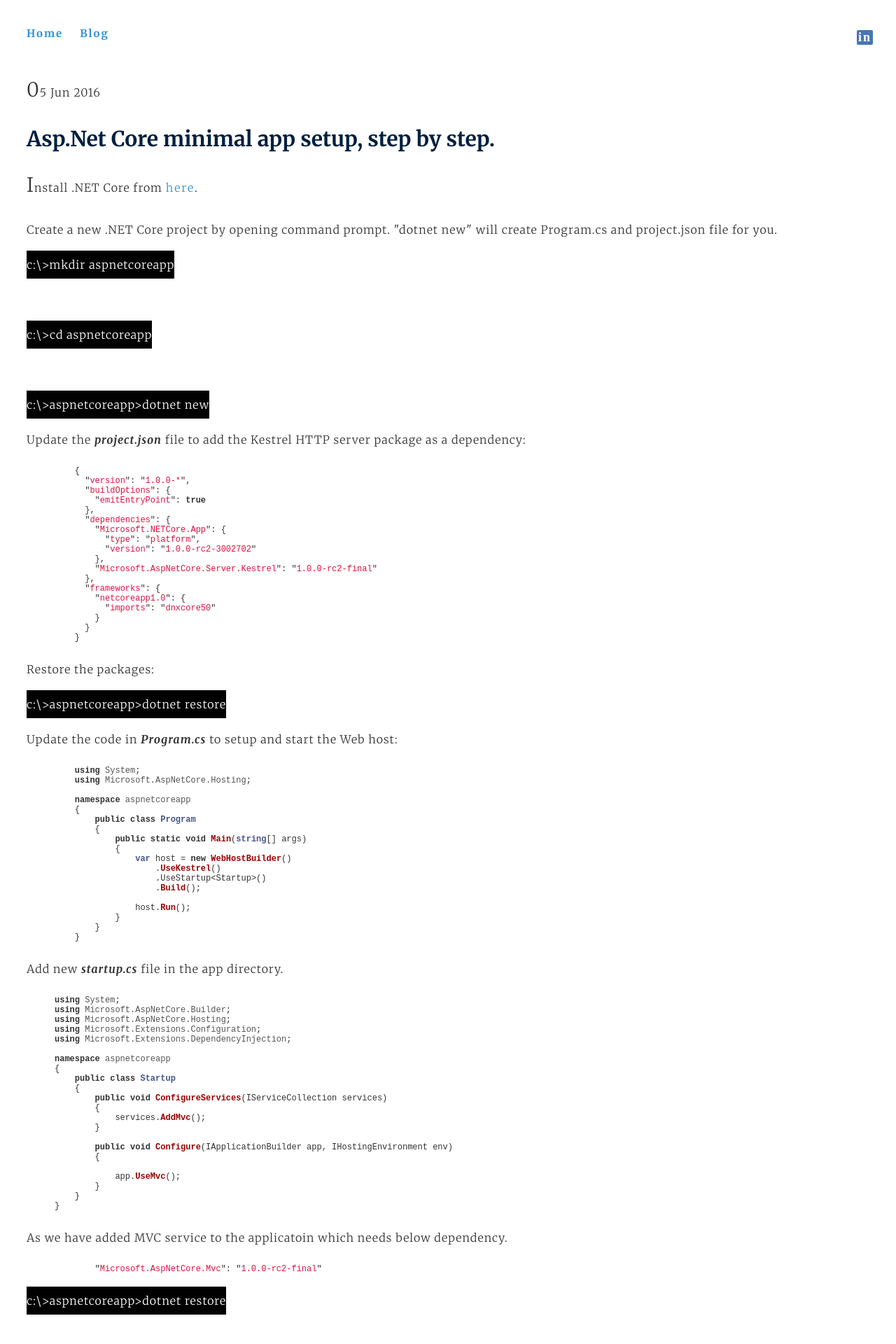
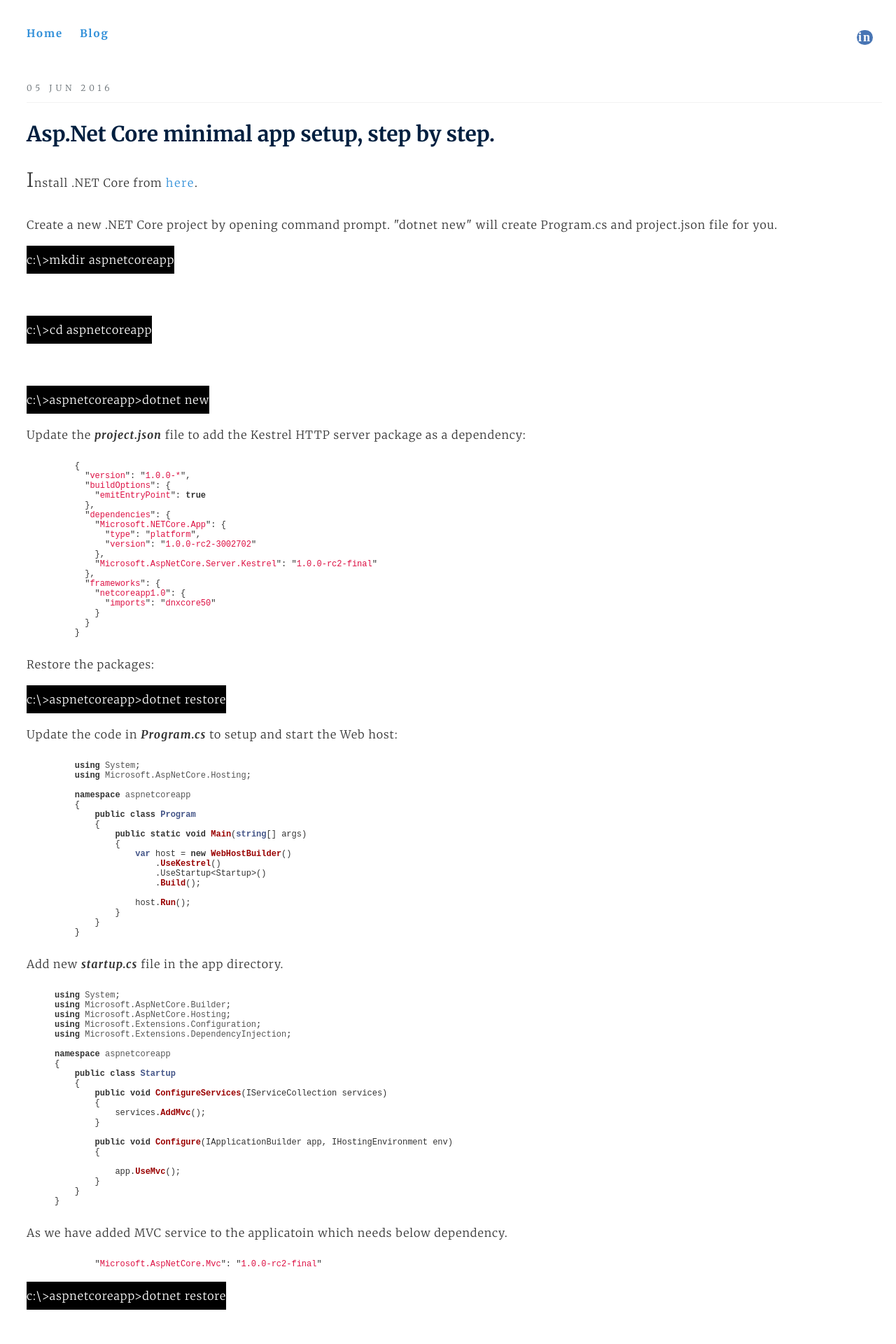
Before and after one commit to srirangamv/srirangamv.github.io, a Jekyll site: the page built from _posts/2016-06-05-aspnetcore-minimalapp.md, in a window 1280 px wide. Shown: the top 1920 px of the page at 70% size. Built offline with Jekyll 4.4.1, drawn with Linux system fonts in a browser that asks for light colours; some of the changed text lies outside the part shown.

Commit message:
css changes.

```diff
--- a/_layouts/post.html
+++ b/_layouts/post.html
@@ -3,7 +3,7 @@
 ---
 
 <div class="hs-inner">
-  <p class="meta">{{ page.date | date_to_string }}</p>
+  <h4>{{ page.date | date_to_string }}</h4>
   <h2>{{ page.title }}</h2>
 
   <div class="post">
--- a/_posts/2016-06-05-aspnetcore-minimalapp.md
+++ b/_posts/2016-06-05-aspnetcore-minimalapp.md
@@ -466,13 +466,14 @@
 
 {% endhighlight %}
 
-<p class="cmd">c:\&gt;aspnetcoreapp&gt;dotnet run</p>
+<p class="cmd">c:\&gt;aspnetcoreapp&gt;dotnet run
 
 Launch the browser with http://localhost:5000/home/index
+</p>
 
 <b>Output:</b>
 <p class="output">
-<h2>Index</h2>
+Index
 <br>
 Hello from our View Template!
 </p>
--- a/css/style.css
+++ b/css/style.css
@@ -132,7 +132,7 @@
    color:white;
    text-decoration:none;
    padding: 0px 2px;
-   border-radius: 2px;
+   border-radius: 12px;
    margin:5px;
 }
    .linkedin:hover{
```
Also changed, not shown: _posts/2016-06-18-csharp6.0-new-features.md (+2 -0 lines).
